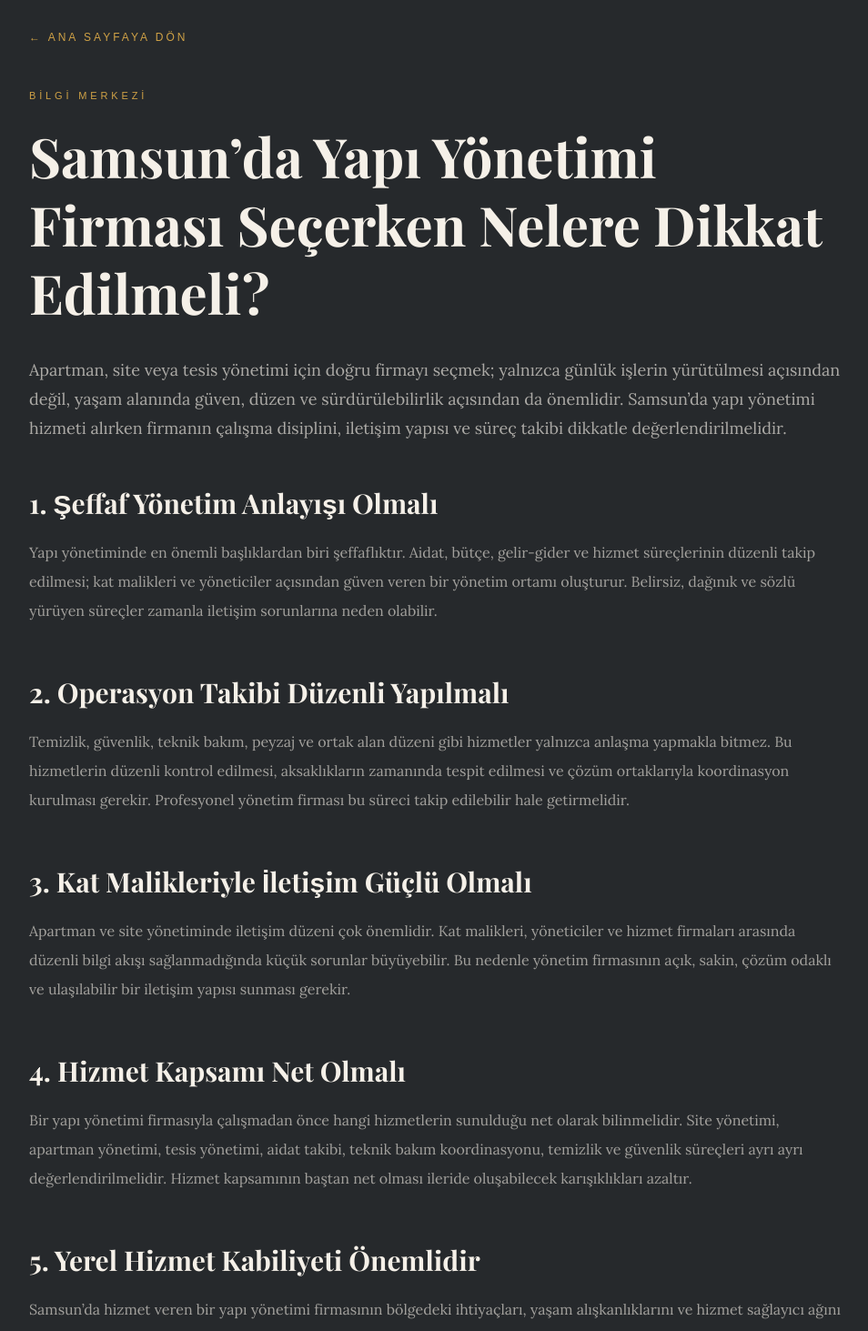
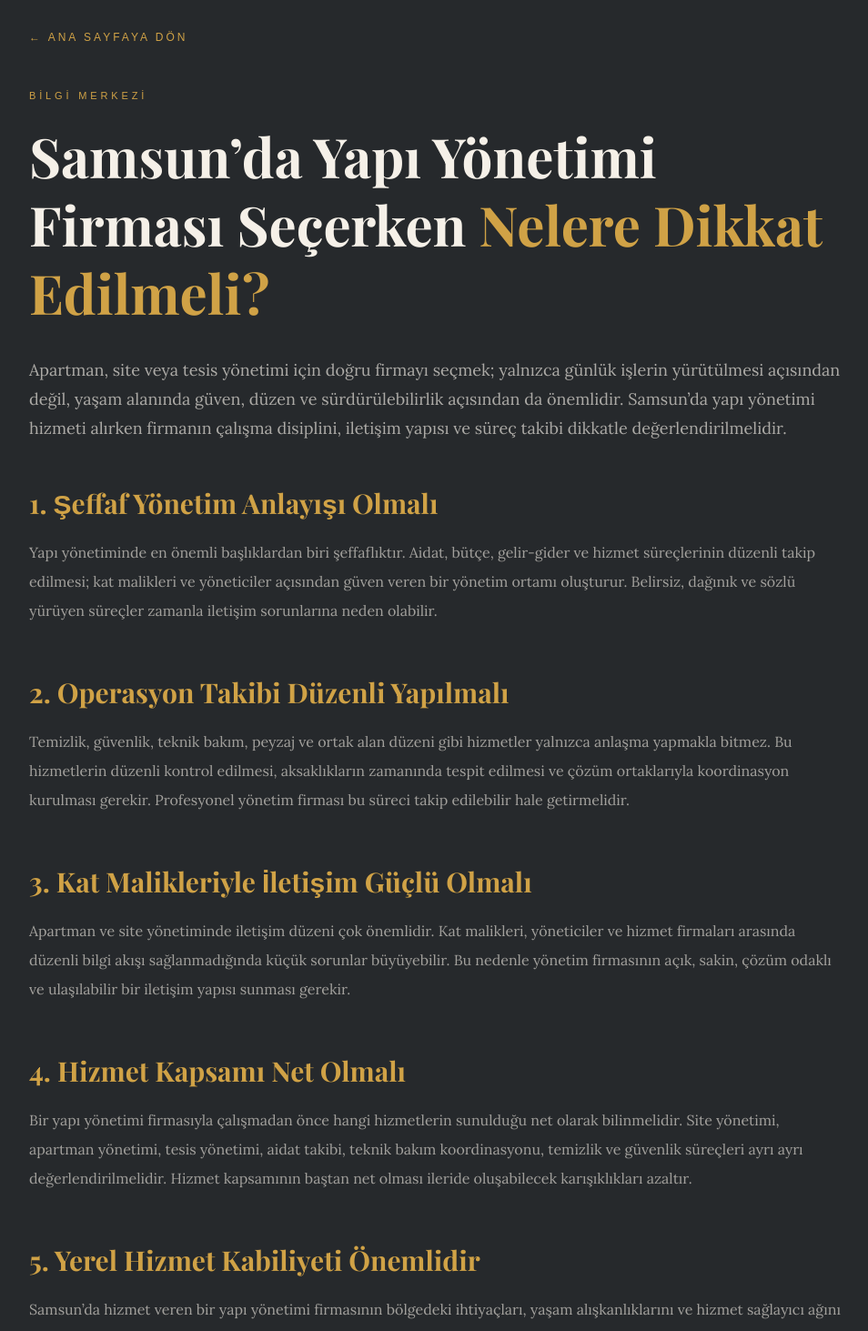
Before and after one commit to ey60/kutlukent, a Next.js app: page /bilgi-merkezi/samsun-yapi-yonetimi-firmasi-secerken in a window 1280 px wide. Shown: the part 100-1563 px from the top of the page at 91% size, without its empty margins (160-1114 px from the left). Built offline with nearby package versions, Linux system fonts and the light colour scheme.

Commit message:
Bilgi merkezi başlık renkleri güncellendi

```diff
--- a/app/bilgi-merkezi/samsun-yapi-yonetimi-firmasi-secerken/page.tsx
+++ b/app/bilgi-merkezi/samsun-yapi-yonetimi-firmasi-secerken/page.tsx
@@ -59,10 +59,11 @@ export default function YapiYonetimiFirmasiSecerkenPage() {
           </p>
 
           <h1
-            className="text-4xl md:text-6xl font-bold leading-tight mb-8"
+            className="text-4xl md:text-6xl font-bold leading-tight mb-8 text-[#f5f0e8]"
             style={{ fontFamily: 'var(--font-playfair)' }}
           >
-            Samsun’da Yapı Yönetimi Firması Seçerken Nelere Dikkat Edilmeli?
+            Samsun’da Yapı Yönetimi Firması Seçerken{' '}
+            <span className="text-[#d0a246]">Nelere Dikkat Edilmeli?</span>
           </h1>
 
           <p
@@ -77,7 +78,7 @@ export default function YapiYonetimiFirmasiSecerkenPage() {
 
           <section className="mb-14">
             <h2
-              className="text-3xl font-bold mb-5"
+              className="text-3xl font-bold mb-5 text-[#d0a246]"
               style={{ fontFamily: 'var(--font-playfair)' }}
             >
               1. Şeffaf Yönetim Anlayışı Olmalı
@@ -96,7 +97,7 @@ export default function YapiYonetimiFirmasiSecerkenPage() {
 
           <section className="mb-14">
             <h2
-              className="text-3xl font-bold mb-5"
+              className="text-3xl font-bold mb-5 text-[#d0a246]"
               style={{ fontFamily: 'var(--font-playfair)' }}
             >
               2. Operasyon Takibi Düzenli Yapılmalı
@@ -115,7 +116,7 @@ export default function YapiYonetimiFirmasiSecerkenPage() {
 
           <section className="mb-14">
             <h2
-              className="text-3xl font-bold mb-5"
+              className="text-3xl font-bold mb-5 text-[#d0a246]"
               style={{ fontFamily: 'var(--font-playfair)' }}
             >
               3. Kat Malikleriyle İletişim Güçlü Olmalı
@@ -134,7 +135,7 @@ export default function YapiYonetimiFirmasiSecerkenPage() {
 
           <section className="mb-14">
             <h2
-              className="text-3xl font-bold mb-5"
+              className="text-3xl font-bold mb-5 text-[#d0a246]"
               style={{ fontFamily: 'var(--font-playfair)' }}
             >
               4. Hizmet Kapsamı Net Olmalı
@@ -153,7 +154,7 @@ export default function YapiYonetimiFirmasiSecerkenPage() {
 
           <section className="mb-14">
             <h2
-              className="text-3xl font-bold mb-5"
+              className="text-3xl font-bold mb-5 text-[#d0a246]"
               style={{ fontFamily: 'var(--font-playfair)' }}
             >
               5. Yerel Hizmet Kabiliyeti Önemlidir
@@ -172,7 +173,7 @@ export default function YapiYonetimiFirmasiSecerkenPage() {
 
           <section className="border border-[#d0a246]/25 p-8 md:p-10 bg-[#1e2124]/70 mb-14">
             <h2
-              className="text-3xl font-bold mb-5"
+              className="text-3xl font-bold mb-5 text-[#f5f0e8]"
               style={{ fontFamily: 'var(--font-playfair)' }}
             >
               Kutlukent’in Yaklaşımı
@@ -209,7 +210,7 @@ export default function YapiYonetimiFirmasiSecerkenPage() {
 
           <section className="mb-10">
             <h2
-              className="text-3xl font-bold mb-6"
+              className="text-3xl font-bold mb-6 text-[#f5f0e8]"
               style={{ fontFamily: 'var(--font-playfair)' }}
             >
               Sık Sorulan Sorular
@@ -235,7 +236,7 @@ export default function YapiYonetimiFirmasiSecerkenPage() {
               ].map((item) => (
                 <div key={item.question} className="border border-[#d0a246]/15 p-6 bg-[#1e2124]/50">
                   <h3
-                    className="text-[#d0a246] text-xl font-semibold mb-3"
+                    className="text-[#f5f0e8] text-xl font-semibold mb-3"
                     style={{ fontFamily: 'var(--font-playfair)' }}
                   >
                     {item.question}
```
